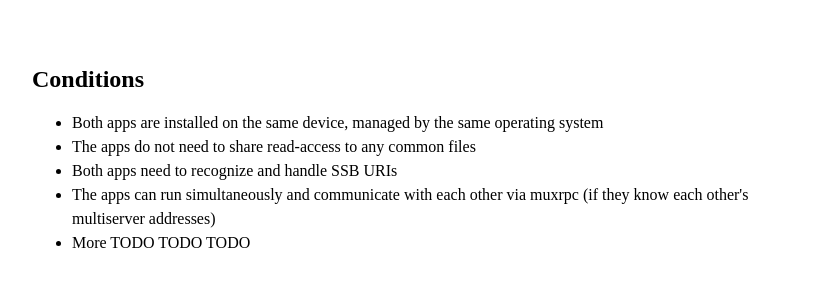
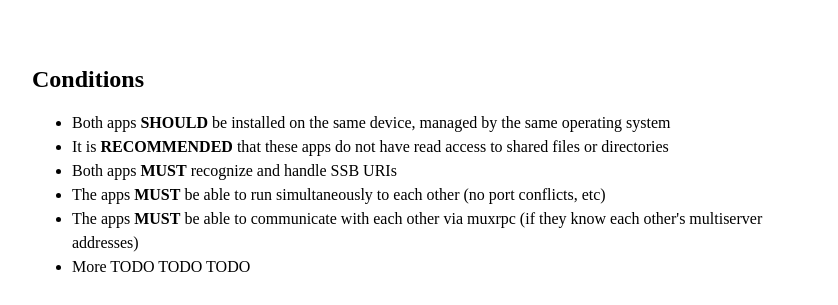
Before and after one commit to ssb-ngi-pointer/a2a-spec-archived, a plain HTML site: page index.html in a window 1280 px wide. Shown: the part 800-1105 px from the top of the page, without its empty margins (216-1054 px from the left). Drawn offline with Linux system fonts and the light colour scheme.

Commit message:
update conditions

```diff
--- a/index.html
+++ b/index.html
@@ -63,10 +63,11 @@ pre, code {
 </ul>
 <h2 id="conditions">Conditions</h2>
 <ul>
-<li>Both apps are installed on the same device, managed by the same operating system</li>
-<li>The apps do not need to share read-access to any common files</li>
-<li>Both apps need to recognize and handle SSB URIs</li>
-<li>The apps can run simultaneously and communicate with each other via muxrpc (if they know each other's multiserver addresses)</li>
+<li>Both apps <strong>SHOULD</strong> be installed on the same device, managed by the same operating system</li>
+<li>It is <strong>RECOMMENDED</strong> that these apps do not have read access to shared files or directories</li>
+<li>Both apps <strong>MUST</strong> recognize and handle SSB URIs</li>
+<li>The apps <strong>MUST</strong> be able to run simultaneously to each other (no port conflicts, etc)</li>
+<li>The apps <strong>MUST</strong> be able to communicate with each other via muxrpc (if they know each other's multiserver addresses)</li>
 <li>More TODO TODO TODO</li>
 </ul>
 <h2 id="specification">Specification</h2>
```
Also changed, not shown: 1 other file.
